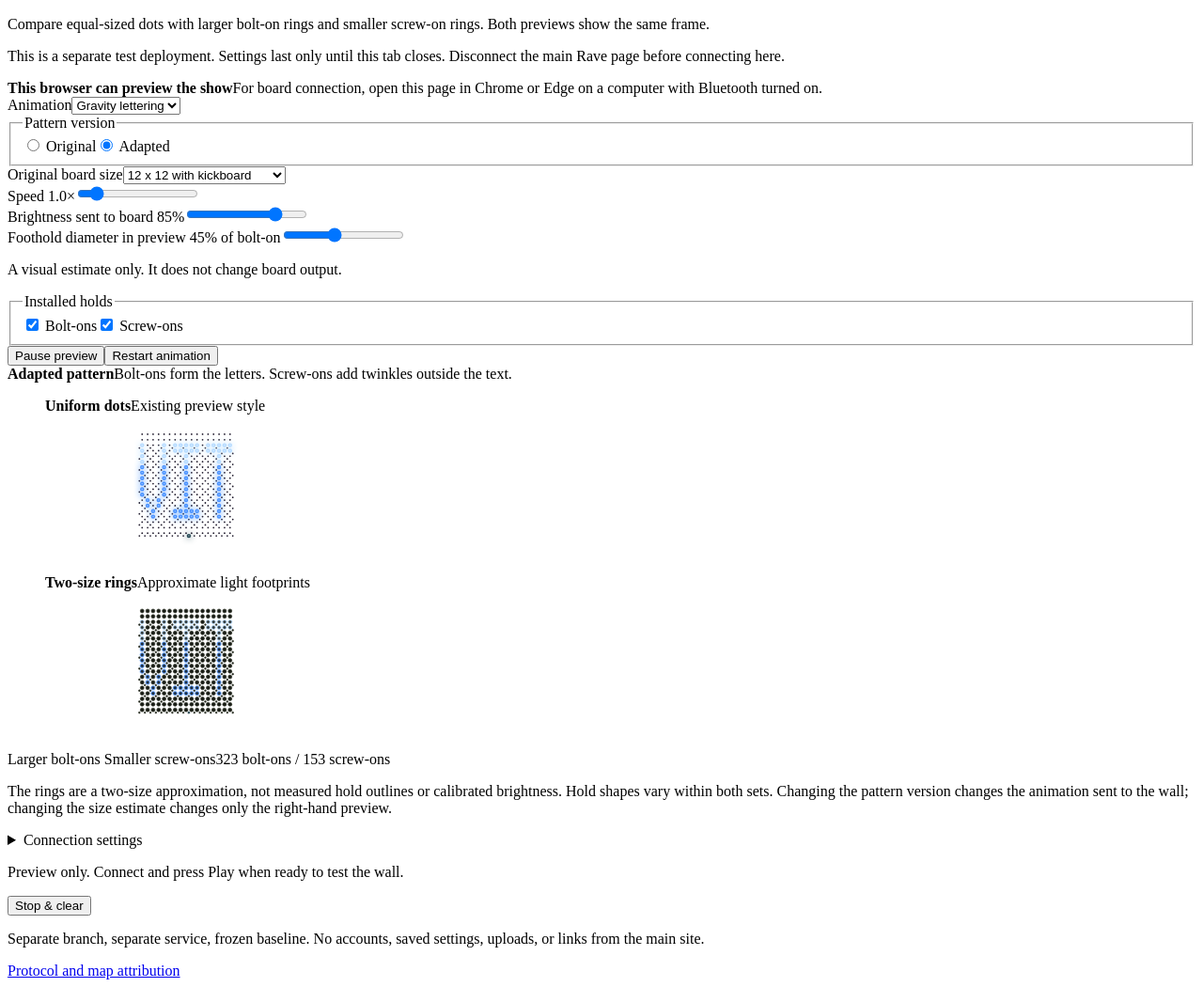
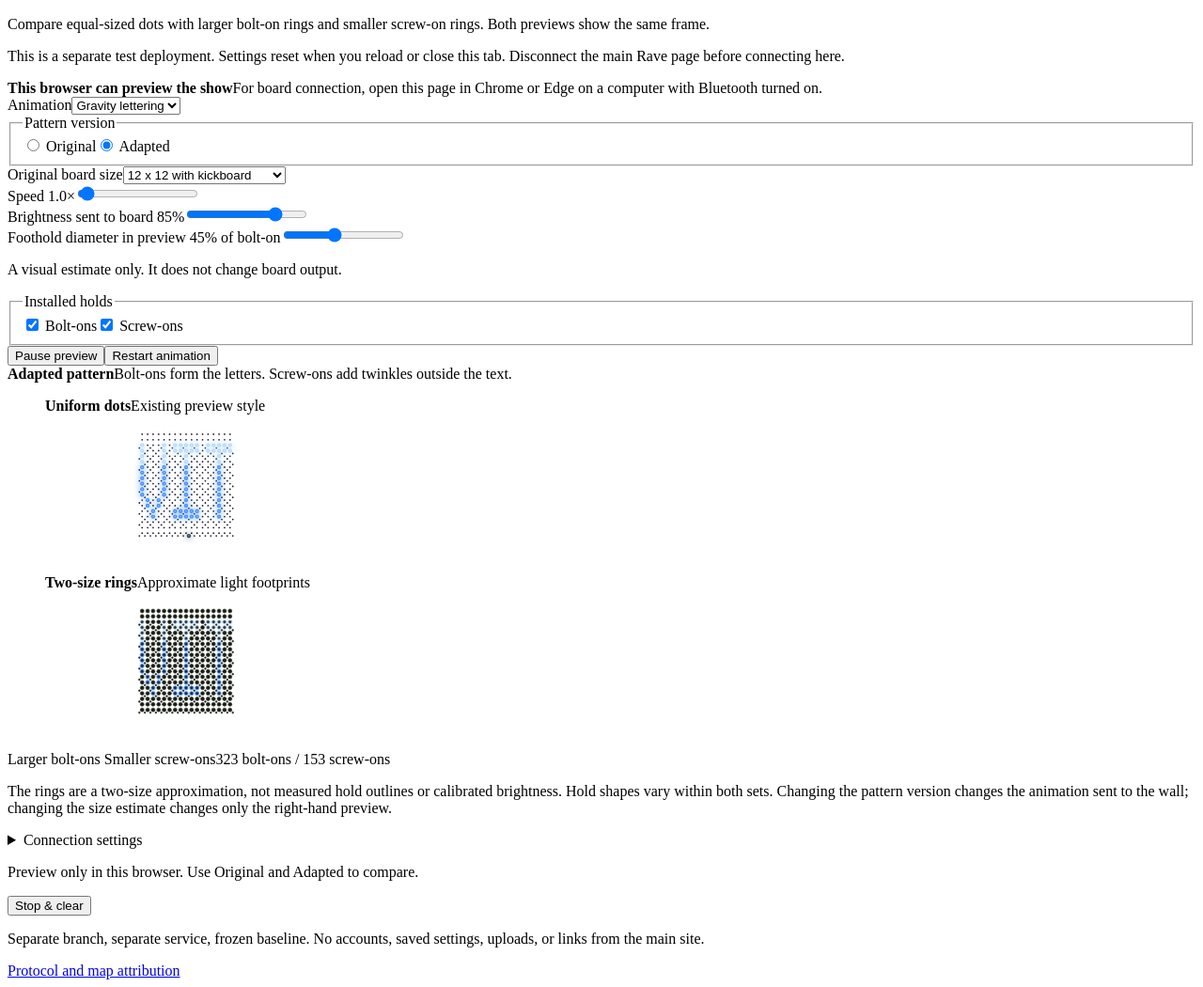
Before and after one commit to sleechie/rave-board, a website with bundled scripts: page experiments/hold-sizes/site/index.html in a window 1280 px wide. Shown: the part 76-1126 px from the top of the page at 94% size. Built offline with nearby package versions, Linux system fonts and the light colour scheme.

Commit message:
Clarify experiment-only state and keep the full speed range

```diff
--- a/experiments/hold-sizes/site/app.mjs
+++ b/experiments/hold-sizes/site/app.mjs
@@ -37,7 +37,7 @@ function setBoard(){
   points=buildPoints(board,selectedSets());lastSent=null;testFrame=null;
   const bolts=points.filter(p=>p.kind==='bolt').length;
   $('hold-count').textContent=`${bolts} bolt-ons / ${points.length-bolts} screw-ons`;
-  status(points.length?'Preview only. Connect and press Play when ready to test the wall.':'Select at least one installed hold set.');
+  status(points.length?(support.canConnect?'Preview only. Connect and press Play when ready to test the wall.':'Preview only in this browser. Use Original and Adapted to compare.'):'Select at least one installed hold set.');
   controls();
 }
 function changed(restart=false){
--- a/experiments/hold-sizes/site/index.html
+++ b/experiments/hold-sizes/site/index.html
@@ -9,13 +9,13 @@
 <body>
 <main>
   <header><a href="https://raveboard.up.railway.app/rave" target="_blank" rel="noopener">Main Rave page</a><span>Unlisted experiment</span></header>
-  <section class="intro"><h1>Hold-size experiment</h1><p>Compare equal-sized dots with larger bolt-on rings and smaller screw-on rings. Both previews show the same frame.</p><p class="muted">This is a separate test deployment. Settings last only until this tab closes. Disconnect the main Rave page before connecting here.</p></section>
+  <section class="intro"><h1>Hold-size experiment</h1><p>Compare equal-sized dots with larger bolt-on rings and smaller screw-on rings. Both previews show the same frame.</p><p class="muted">This is a separate test deployment. Settings reset when you reload or close this tab. Disconnect the main Rave page before connecting here.</p></section>
   <aside id="compatibility" hidden></aside>
   <section class="settings" aria-label="Experiment controls">
     <div><label for="pattern">Animation</label><select id="pattern"><option value="gravity">Gravity lettering</option><option value="rain">Green rain</option><option value="vortex">Rainbow spiral</option></select></div>
     <fieldset class="version"><legend>Pattern version</legend><label><input type="radio" name="variant" value="original"> Original</label><label><input type="radio" name="variant" value="adapted" checked> Adapted</label></fieldset>
     <div><label for="size">Original board size</label><select id="size" disabled></select></div>
-    <div><label for="speed">Speed <output id="speed-value">1.0×</output></label><input id="speed" type="range" min="0.1" max="8" step="0.1" value="1"></div>
+    <div><label for="speed">Speed <output id="speed-value">1.0×</output></label><input id="speed" type="range" min="0.1" max="32" step="0.1" value="1"></div>
     <div><label for="brightness">Brightness sent to board <output id="brightness-value">85%</output></label><input id="brightness" type="range" min="35" max="100" value="85"></div>
     <div><label for="foot-size">Foothold diameter in preview <output id="foot-size-value">45% of bolt-on</output></label><input id="foot-size" type="range" min="20" max="80" value="45"><p class="field-note">A visual estimate only. It does not change board output.</p></div>
     <fieldset id="sets"><legend>Installed holds</legend><label><input type="checkbox" value="1" checked> Bolt-ons</label><label><input type="checkbox" value="20" checked> Screw-ons</label></fieldset>
```
Also changed, not shown: experiments/hold-sizes/README.md.
